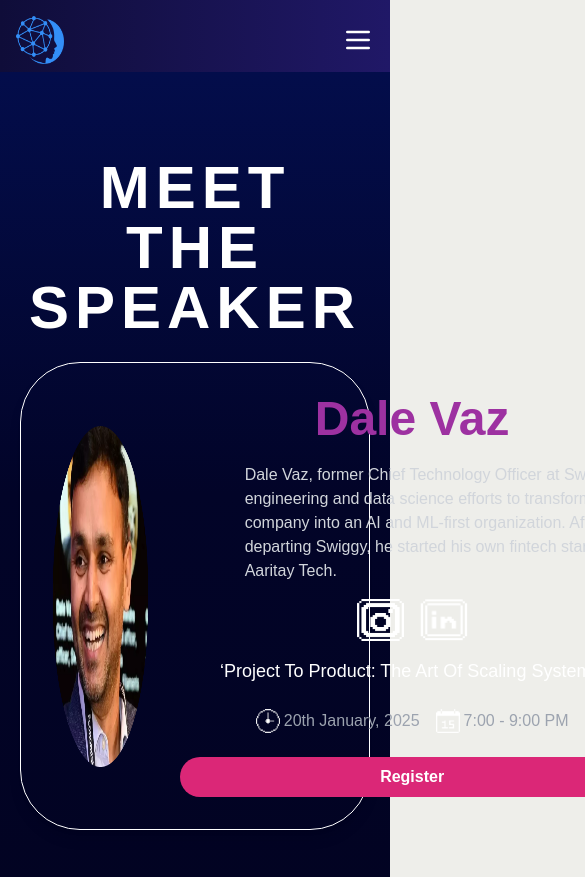
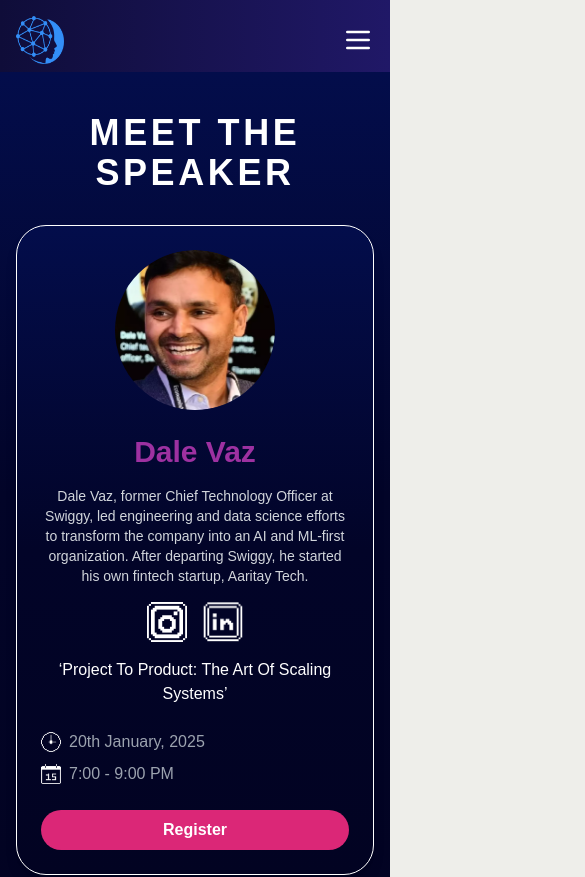
Before and after one commit to Pranav-Kumar14/Aurora-25, a React (Vite) app in the folder frontend/: page /speaker in a window 390 px wide. Shown: the top 877 px of the page, 585 px wide, since content can reach past the window. Built offline with nearby package versions, Linux system fonts and the light colour scheme.

Commit message:
responsiveness to speaker page
why in lords name is this page running with a function called APP??????????

```diff
--- a/frontend/src/pages/Speaker.jsx
+++ b/frontend/src/pages/Speaker.jsx
@@ -1,4 +1,3 @@
-// src/App.jsx
 import React from "react";
 import speakerImage from "../images/image.png";
 import ldin from "../images/lkdin.png";
@@ -8,29 +7,32 @@ import clock from "../images/clock.png";
 
 function App() {
   return (
-    <div className="min-h-screen bg-gradient-to-b from-[#030d4b] via-[#020428] to-[#020322] flex flex-col justify-center items-center p-5">
-      <h1 className="text-center text-6xl font-bold uppercase tracking-widest text-white mb-6">
+    <div className="min-h-screen bg-gradient-to-b from-[#030d4b] via-[#020428] to-[#020322] flex flex-col justify-center items-center px-4 py-8 sm:px-6 lg:px-8">
+      {/* Title */}
+      <h1 className="text-center text-4xl sm:text-5xl lg:text-6xl font-bold uppercase tracking-widest text-white mb-8 sm:mb-10">
         Meet The Speaker
       </h1>
-      <div className="bg-gradient-to-bbg-[#d9d9d9]/5 rounded-[60px] border border-white shadow-lg w-full max-w-4xl p-8 flex">
-        <div className="flex-none w-1/3 flex justify-center items-center">
+      <div className="bg-gradient-to-b bg-[#d9d9d9]/5 rounded-[30px] sm:rounded-[60px] border border-white shadow-lg w-full max-w-2xl sm:max-w-4xl p-6 sm:p-8 flex flex-col sm:flex-row items-center">
+        {/* Speaker Image */}
+        <div className="flex-none w-full sm:w-1/3 flex justify-center items-center mb-6 sm:mb-0">
           <img
             src={speakerImage}
             alt="Dale Vaz"
-            className="w-[322px] h-[341px] rounded-[360px]"
+            className="w-40 h-40 sm:w-[240px] sm:h-[240px] lg:w-[322px] lg:h-[341px] rounded-full"
           />
         </div>
-        <div className="flex-1 pl-8">
-          <h2 className="text-[#9d31a1] text-5xl font-bold text-center mb-5">
+        {/* Speaker Details */}
+        <div className="flex-1 sm:pl-8">
+          <h2 className="text-[#9d31a1] text-3xl sm:text-4xl lg:text-5xl font-bold text-center sm:text-left mb-4 sm:mb-5">
             Dale Vaz
           </h2>
-          <p className="text-m text-15px text-gray-300 mt-2 mb-4 w-[400px] ml-[65px]">
+          <p className="text-sm sm:text-base lg:text-lg text-gray-300 mt-2 mb-4 text-center sm:text-left">
             Dale Vaz, former Chief Technology Officer at Swiggy, led engineering
             and data science efforts to transform the company into an AI and
             ML-first organization. After departing Swiggy, he started his own
             fintech startup, Aaritay Tech.
           </p>
-          <div className="flex justify-center space-x-4 my-4">
+          <div className="flex justify-center sm:justify-start space-x-4 my-4">
             <a
               href="https://www.instagram.com/p/C2m-ekAPTWH/?img_index=2"
               target="_blank"
@@ -38,8 +40,8 @@ function App() {
             >
               <img
                 src={instaicon}
-                className="w-[47.49px] h-[42.75px]"
-                alt="LinkedIn Icon"
+                className="w-10 h-10 sm:w-[47.49px] sm:h-[42.75px]"
+                alt="Instagram Icon"
               />
             </a>
             <a
@@ -49,25 +51,25 @@ function App() {
             >
               <img
                 src={ldin}
-                className="w-[47.49px] h-[42.75px]"
+                className="w-10 h-10 sm:w-[47.49px] sm:h-[42.75px]"
                 alt="LinkedIn Icon"
               />
             </a>
           </div>
-          <p className="text-lg font-large text-center  text-white ">
+          <p className="text-base sm:text-lg lg:text-xl text-center sm:text-left text-white">
             ‘Project To Product: The Art Of Scaling Systems’
           </p>
-          <div className="flex items-center justify-center mt-6 space-x-4 text-gray-400">
-            <div className="flex items-center space-x-1">
-              <img src={clock} alt="Clock Icon" className="w-6 h-6" />
+          <div className="flex flex-col sm:flex-row sm:items-center justify-center sm:justify-start mt-6 space-y-2 sm:space-y-0 sm:space-x-4 text-gray-400">
+            <div className="flex items-center space-x-2">
+              <img src={clock} alt="Clock Icon" className="w-5 h-5 sm:w-6 sm:h-6" />
               <span>20th January, 2025</span>
             </div>
-            <div className="flex items-center space-x-1">
-              <img src={cal} alt="Clock Icon" className="w-6 h-6" />
+            <div className="flex items-center space-x-2">
+              <img src={cal} alt="Calendar Icon" className="w-5 h-5 sm:w-6 sm:h-6" />
               <span>7:00 - 9:00 PM</span>
             </div>
           </div>
-          <button className="mt-6 bg-pink-600 hover:bg-pink-700 text-white font-bold py-2 px-6 rounded-full w-full">
+          <button className="mt-6 bg-pink-600 hover:bg-pink-700 text-white font-bold py-2 sm:py-3 px-6 rounded-full w-full">
             Register
           </button>
         </div>
```
